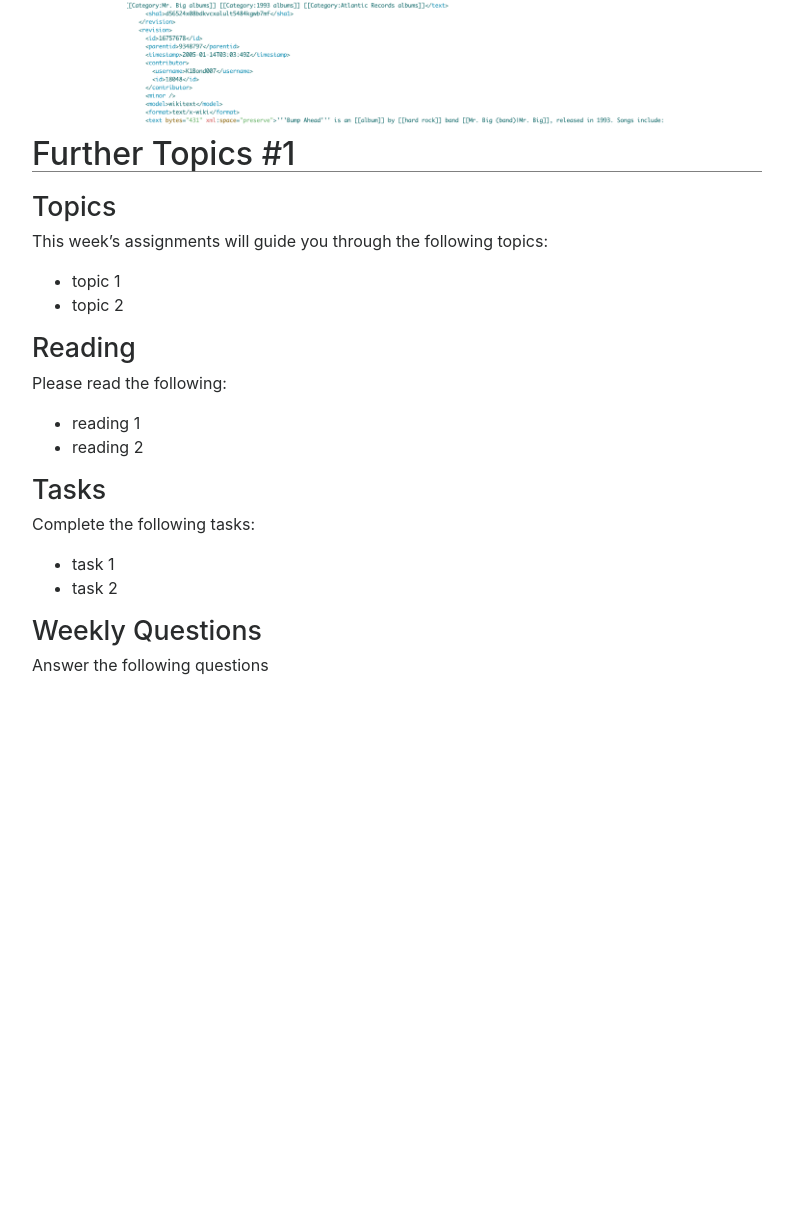
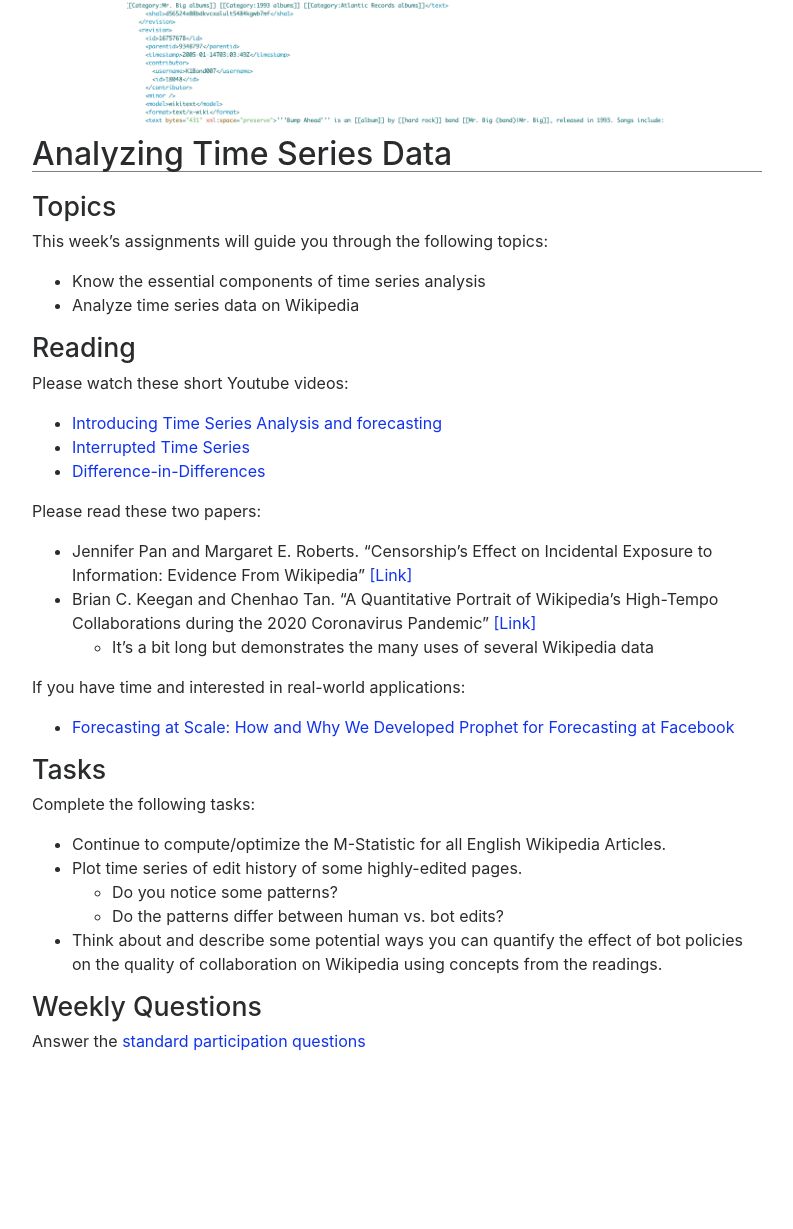
Before and after one commit to afraenkel/capstone-wiki-domain, a Jekyll site: the page built from weeks/07-Ext-1.md, in a window 1280 px wide. Shown: the whole page, without its empty margins (243-1036 px from the left). Built offline with Jekyll 4.4.1, drawn with Linux system fonts in a browser that asks for light colours; nearby versions of some CDN libraries; before the commit the page ends 900 px from its top, so only the background shows below that.

Commit message:
Update 07-Ext-1.md

```diff
--- a/weeks/07-Ext-1.md
+++ b/weeks/07-Ext-1.md
@@ -4,26 +4,45 @@ title: Week 00
 doodle: /doodle.png
 ---
 
-# Further Topics #1
+# Analyzing Time Series Data
 
 ## Topics
 
 This week's assignments will guide you through the following topics:
-* topic 1
-* topic 2
+* Know the essential components of time series analysis
+* Analyze time series data on Wikipedia
 
 ## Reading
 
-Please read the following:
-* reading 1
-* reading 2
+Please watch these short Youtube videos:
+* [Introducing Time Series Analysis and forecasting](https://www.youtube.com/watch?v=GUq_tO2BjaU)
+* [Interrupted Time Series](https://www.youtube.com/watch?v=IGHrYwhOtO0)
+* [Difference-in-Differences](https://www.youtube.com/watch?v=XFqFH97bDy4)
+
+Please read these two papers:
+* Jennifer Pan and Margaret E. Roberts. "Censorship's Effect on Incidental
+  Exposure to Information: Evidence From Wikipedia"
+  [[Link]](https://journals.sagepub.com/doi/pdf/10.1177/2158244019894068)
+* Brian C. Keegan and Chenhao Tan. "A Quantitative Portrait of Wikipedia's
+  High-Tempo Collaborations during the 2020 Coronavirus Pandemic"
+  [[Link]](https://arxiv.org/abs/2006.08899)
+   * It's a bit long but demonstrates the many uses of several Wikipedia data
+
+If you have time and interested in real-world applications:
+* [Forecasting at Scale: How and Why We Developed Prophet for Forecasting at Facebook](https://www.youtube.com/watch?v=pOYAXv15r3A)
 
 ## Tasks
 
 Complete the following tasks:
-* task 1
-* task 2
+* Continue to compute/optimize the M-Statistic for all English Wikipedia Articles.
+* Plot time series of edit history of some highly-edited pages.
+   * Do you notice some patterns?
+   * Do the patterns differ between human vs. bot edits?
+* Think about and describe some potential ways you can quantify the effect of bot
+  policies on the quality of collaboration on Wikipedia using concepts from the
+  readings.
 
 ## Weekly Questions
 
-Answer the following questions
+Answer the [standard participation
+questions](https://dsc-capstone.github.io/assignments/quarter-1-participation/)
```
